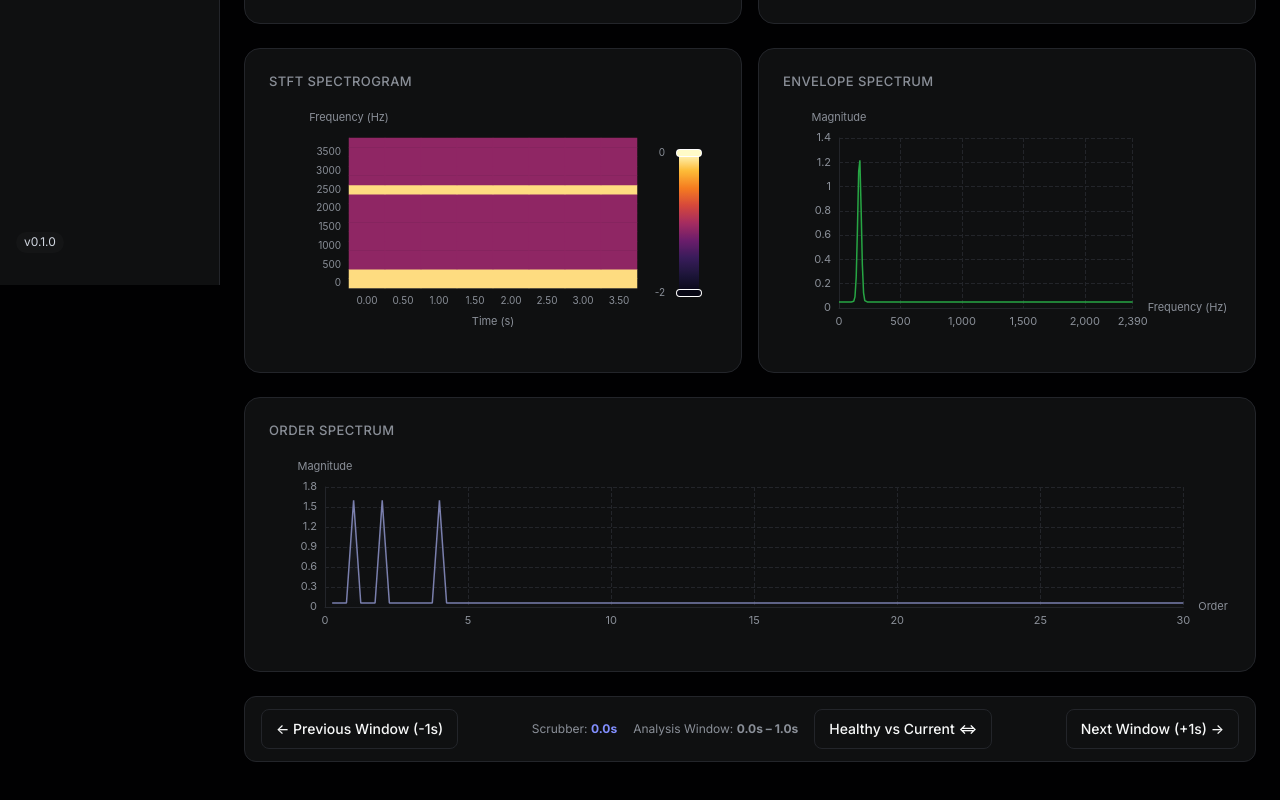
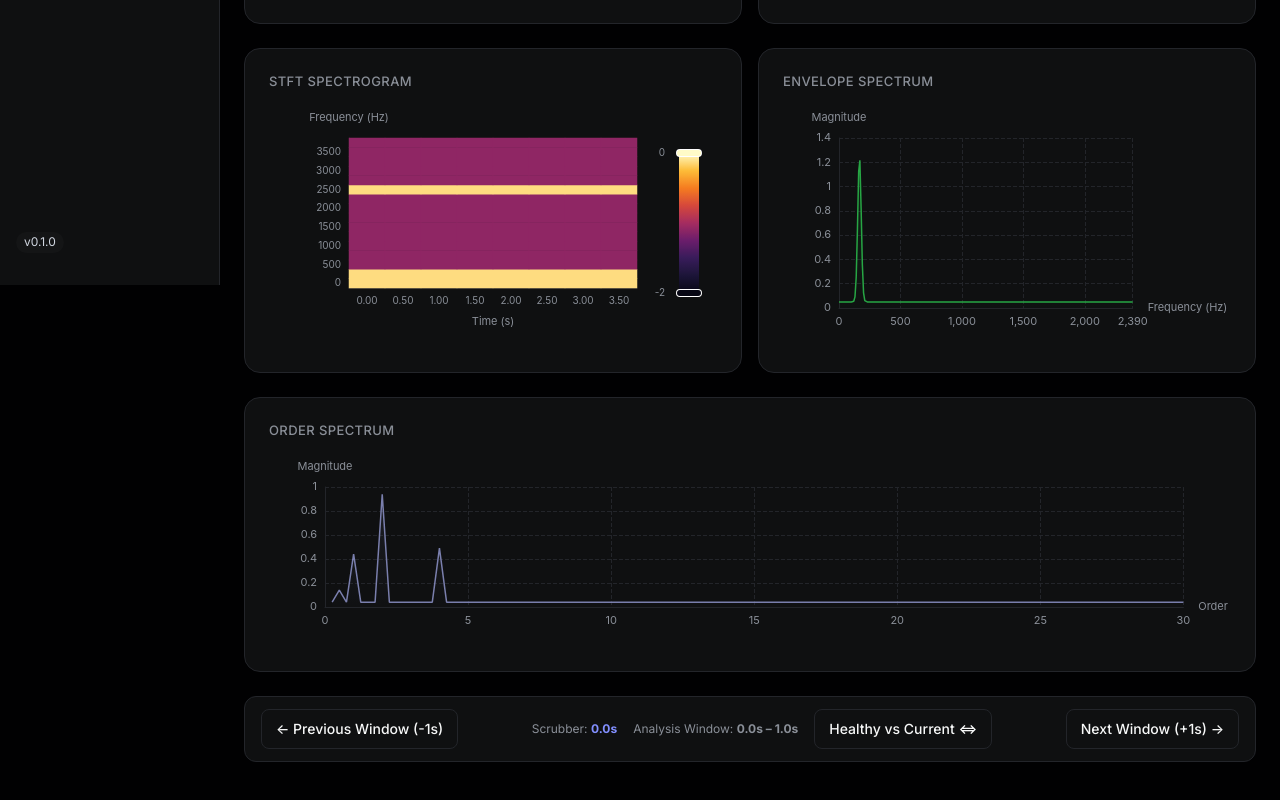
Before and after one commit to AthulRm18/Harmonix, a React (Vite) app in the folder frontend/: page /signatures in a window 1280 px wide. Shown: the part 515-1315 px from the top of the page. Built offline with nearby package versions, Linux system fonts and the light colour scheme; no server answers.

Commit message:
fix(signatures): live dynamic order spectrum with real RPM tracking and reactive fallback

```diff
--- a/frontend/src/api/client.ts
+++ b/frontend/src/api/client.ts
@@ -78,8 +78,8 @@ export const fetchSTFT = (runId: string, sensor = 'vibration', t0 = 0, t1 = 2, n
 export const fetchEnvelope = (runId: string, sensor = 'vibration', t0 = 0, t1 = 1) =>
   api.get(`/signatures/${runId}/envelope`, { params: { sensor, t0, t1 } }).then(r => r.data);
 
-export const fetchOrderSpectrum = (runId: string, sensor = 'vibration', t0 = 0, t1 = 1, rpm = 3000) =>
-  api.get(`/signatures/${runId}/order`, { params: { sensor, t0, t1, rpm } }).then(r => r.data);
+export const fetchOrderSpectrum = (runId: string, sensor = 'vibration', t0 = 0, t1 = 1, rpm?: number) =>
+  api.get(`/signatures/${runId}/order`, { params: { sensor, t0, t1, ...(rpm ? { rpm } : {}) } }).then(r => r.data);
 
 export const fetchWaveform = (runId: string, sensor = 'vibration', t0 = 0, t1 = 0.05) =>
   api.get(`/signatures/${runId}/waveform`, { params: { sensor, t0, t1 } }).then(r => r.data);
--- a/frontend/src/screens/SignaturesLab.tsx
+++ b/frontend/src/screens/SignaturesLab.tsx
@@ -62,7 +62,7 @@ export const SignaturesLab: React.FC = () => {
   // Order spectrum query
   const { data: rawOrderData } = useQuery({
     queryKey: ['order', effectiveRunId, windowT0],
-    queryFn: () => fetchOrderSpectrum(effectiveRunId, 'vibration', windowT0, windowT1, 3000),
+    queryFn: () => fetchOrderSpectrum(effectiveRunId, 'vibration', windowT0, windowT1),
     staleTime: 1000,
     enabled: !!runId,
   });
@@ -115,10 +115,34 @@ export const SignaturesLab: React.FC = () => {
   }, [rawEnvData, windowT0]);
 
   const orderData = useMemo(() => {
-    if (rawOrderData?.orders?.length) return rawOrderData;
+    if (rawOrderData?.orders?.length) {
+      const maxOrder = 30;
+      const filtered: { order: number; mag: number }[] = [];
+      for (let i = 0; i < rawOrderData.orders.length; i++) {
+        const o = rawOrderData.orders[i];
+        if (o <= maxOrder) {
+          filtered.push({ order: Number(o.toFixed(2)), mag: rawOrderData.magnitudes[i] });
+        }
+      }
+      const step = Math.max(1, Math.floor(filtered.length / 240));
+      const sampled = filtered.filter((_, i) => i % step === 0);
+      return {
+        orders: sampled.map((s) => s.order),
+        magnitudes: sampled.map((s) => s.mag),
+      };
+    }
     const n = 120;
-    const orders = Array.from({ length: n }, (_, i) => (i + 1) * 0.25);
-    const mags = orders.map((o) => (o === 1 || o === 2 || o === 4 ? 1.6 : 0.06));
+    const orders = Array.from({ length: n }, (_, i) => Number(((i + 1) * 0.25).toFixed(2)));
+    const loadSim = 0.5 + 0.3 * Math.sin(windowT0 * 0.2);
+    const noise = Math.sin(windowT0 * 13.7) * 0.03;
+    const mags = orders.map((o) => {
+      let m = 0.04 + Math.abs(noise);
+      if (Math.abs(o - 1) < 0.15) m += 0.8 * loadSim + Math.sin(windowT0 * 2) * 0.1;
+      if (Math.abs(o - 2) < 0.15) m += 1.5 * loadSim + Math.cos(windowT0 * 3) * 0.15; // Main firing order
+      if (Math.abs(o - 4) < 0.15) m += 0.9 * loadSim + Math.sin(windowT0 * 5) * 0.08; // 2nd harmonic
+      if (Math.abs(o - 0.5) < 0.15) m += 0.1 + 0.6 * Math.max(0, Math.sin(windowT0 * 0.3));
+      return Number(Math.max(0.01, m).toFixed(3));
+    });
     return { orders, magnitudes: mags };
   }, [rawOrderData, windowT0]);
 
@@ -239,8 +263,8 @@ export const SignaturesLab: React.FC = () => {
   // Build order spectrum chart
   const orderOpt = useMemo(() => {
     const opt = lineChartOption(
-      orderData.orders.slice(0, 300),
-      orderData.magnitudes.slice(0, 300),
+      orderData.orders,
+      orderData.magnitudes,
       'Order Spectrum',
       { color: '#7a7fad', area: true, yAxisName: 'Magnitude' }
     );
```
Also changed, not shown: 1 other file (tests, documents, lock files or other folders).
